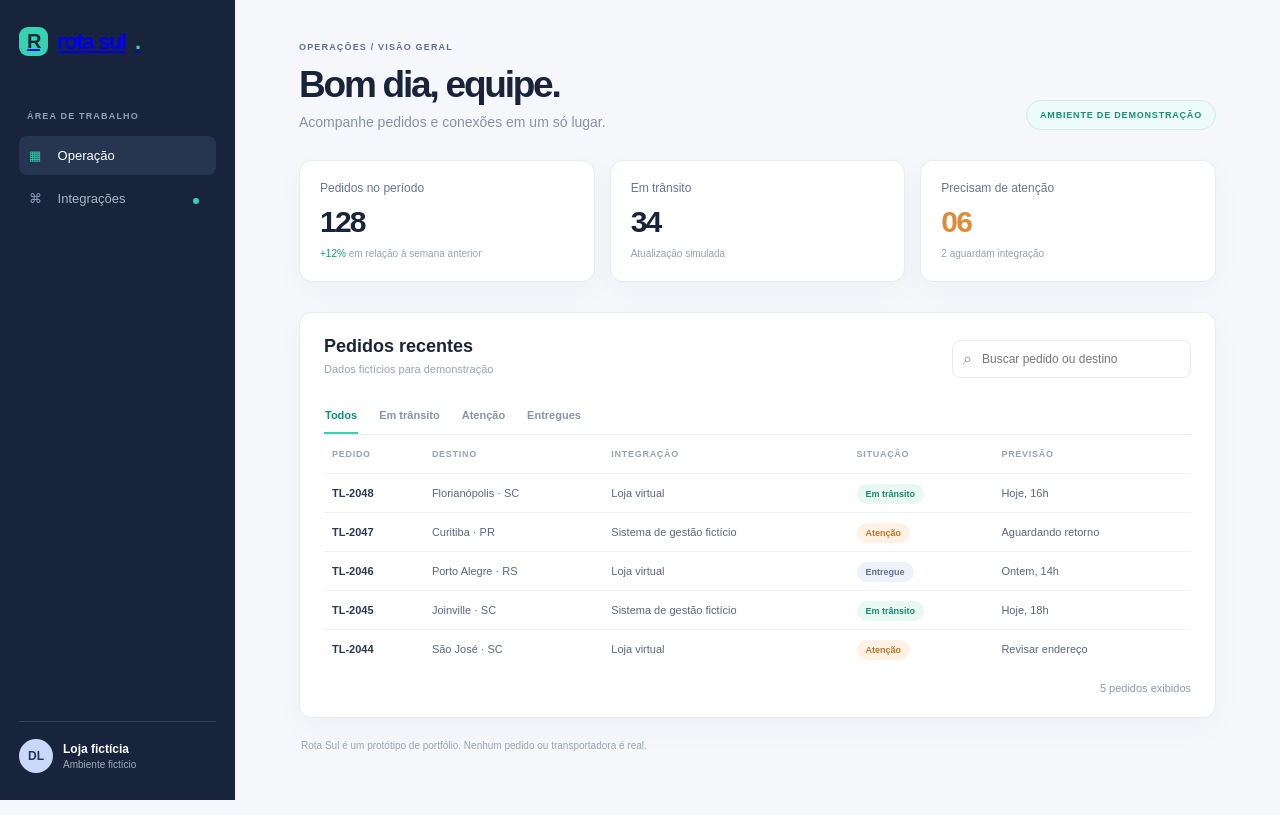
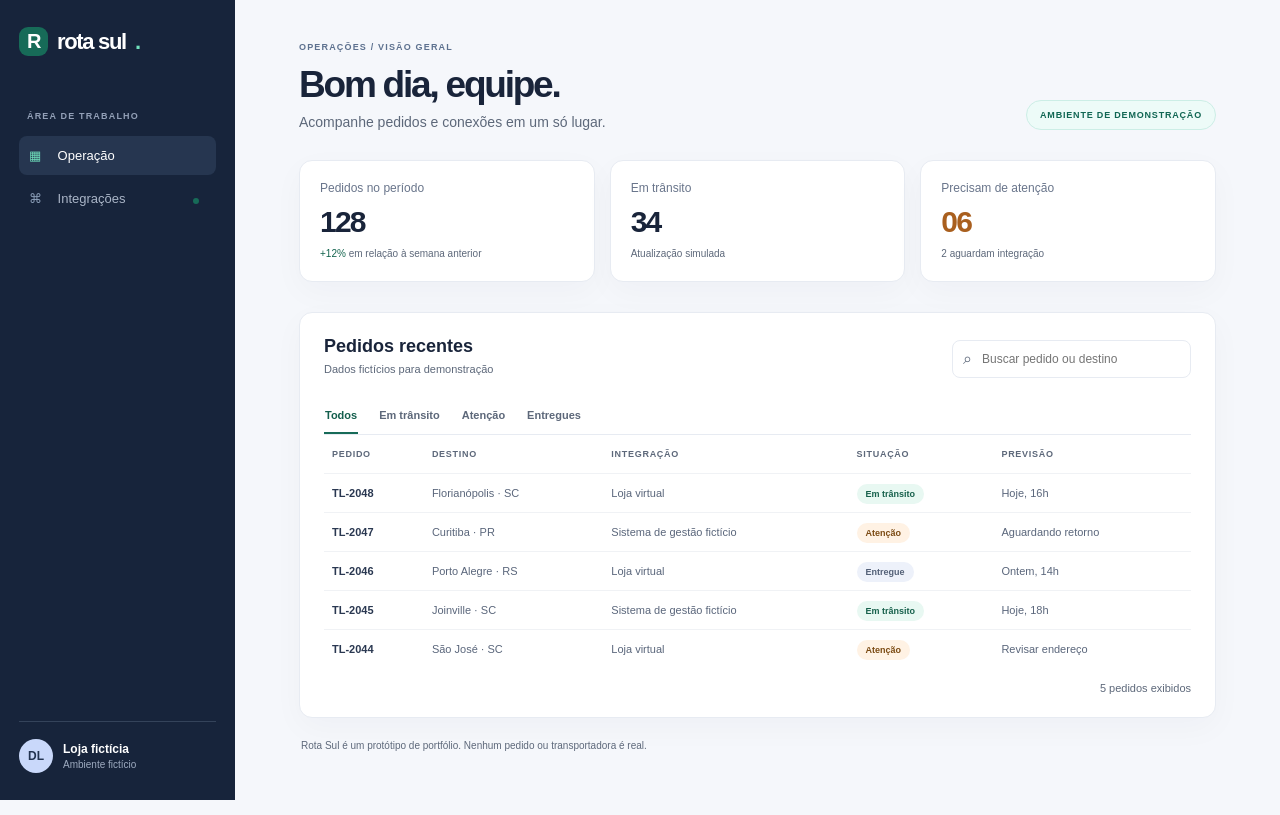
Before and after one commit to dieison-a/painel-de-logistica, a plain HTML site: page index.html in a window 1280 px wide. Drawn offline with Linux system fonts and the light colour scheme.

Commit message:
Melhora contraste e legibilidade
Co-authored-by: Copilot <223556219+Copilot@users.noreply.github.com>

```diff
--- a/styles.css
+++ b/styles.css
@@ -4,8 +4,8 @@
   background:#f5f7fb;
   font-synthesis:none;
   --azul-marinho:#17243b;
-  --verde-azulado:#37d2b2;
-  --suave:#8792a6;
+  --verde-azulado:#176b58;
+  --suave:#5d687a;
   --linha:#e7ebf2
 }
 * {
@@ -30,20 +30,22 @@ body {
   letter-spacing:-.06em;
   display:flex;
   align-items:center;
-  gap:9px
+  gap:9px;
+  color:#fff;
+  text-decoration:none
 }
 .icone-marca {
   width:29px;
   height:29px;
   border-radius:9px;
   background:var(--verde-azulado);
-  color:#102a37;
+  color:#fff;
   display:grid;
   place-items:center;
   font-size:20px
 }
 .ponto-marca {
-  color:var(--verde-azulado)
+  color:#70e1bd
 }
 .rotulo-lateral,.caminho {
   font-size:9px;
@@ -72,7 +74,7 @@ body {
   color:white
 }
 .link-navegacao.ativo span {
-  color:var(--verde-azulado)
+  color:#70e1bd
 }
 .ponto-ativo {
   float:right;
@@ -135,7 +137,7 @@ main {
   border:1px solid #cceee6;
   border-radius:30px;
   padding:9px 13px;
-  color:#158e78;
+  color:#116653;
   font-size:9px;
   font-weight:700;
   letter-spacing:.09em;
@@ -168,18 +170,18 @@ main {
   margin:10px 0 4px
 }
 .indicadores strong.atencao {
-  color:#df8b3c
+  color:#a95f1e
 }
 .indicadores small {
   font-size:10px;
-  color:#139879
+  color:#12634d
 }
 .indicadores small em {
   font-style:normal;
-  color:#99a3b2
+  color:var(--suave)
 }
 .indicadores .neutro {
-  color:#98a1af
+  color:var(--suave)
 }
 .painel-pedidos {
   padding:23px 24px
@@ -196,7 +198,7 @@ main {
 }
 .cabecalho-painel p {
   font-size:11px;
-  color:#9aa3b0;
+  color:var(--suave);
   margin:6px 0
 }
 .busca {
@@ -206,7 +208,7 @@ main {
   border:1px solid var(--linha);
   border-radius:8px;
   padding:0 10px;
-  color:#8a95a6
+  color:var(--suave)
 }
 .busca input {
   border:0;
@@ -225,14 +227,14 @@ main {
 .aba {
   border:0;
   background:none;
-  color:#8994a6;
+  color:var(--suave);
   padding:11px 1px;
   font:600 11px sans-serif;
   cursor:pointer;
   border-bottom:2px solid transparent
 }
 .aba.selecionado {
-  color:#168d79;
+  color:#145f4d;
   border-color:var(--verde-azulado)
 }
 .envoltorio-tabela {
@@ -245,7 +247,7 @@ table {
 }
 th {
   text-align:left;
-  color:#99a2b0;
+  color:var(--suave);
   font-size:9px;
   letter-spacing:.08em;
   text-transform:uppercase;
@@ -270,19 +272,19 @@ td:first-child {
 }
 .situacao.estavel {
   background:#e8f8f2;
-  color:#21876e
+  color:#17614c
 }
 .situacao.alerta {
   background:#fff2e4;
-  color:#bd7425
+  color:#7b4a12
 }
 .situacao.concluido {
   background:#edf1fa;
-  color:#62718b
+  color:#536077
 }
 .vazio,.total-resultados {
   font-size:11px;
-  color:#8c97a8
+  color:var(--suave)
 }
 .vazio {
   padding:22px 8px
@@ -293,7 +295,7 @@ td:first-child {
 }
 footer {
   font-size:10px;
-  color:#9aa3b2;
+  color:var(--suave);
   padding:22px 2px
 }
 @media(max-width:850px) {
```
